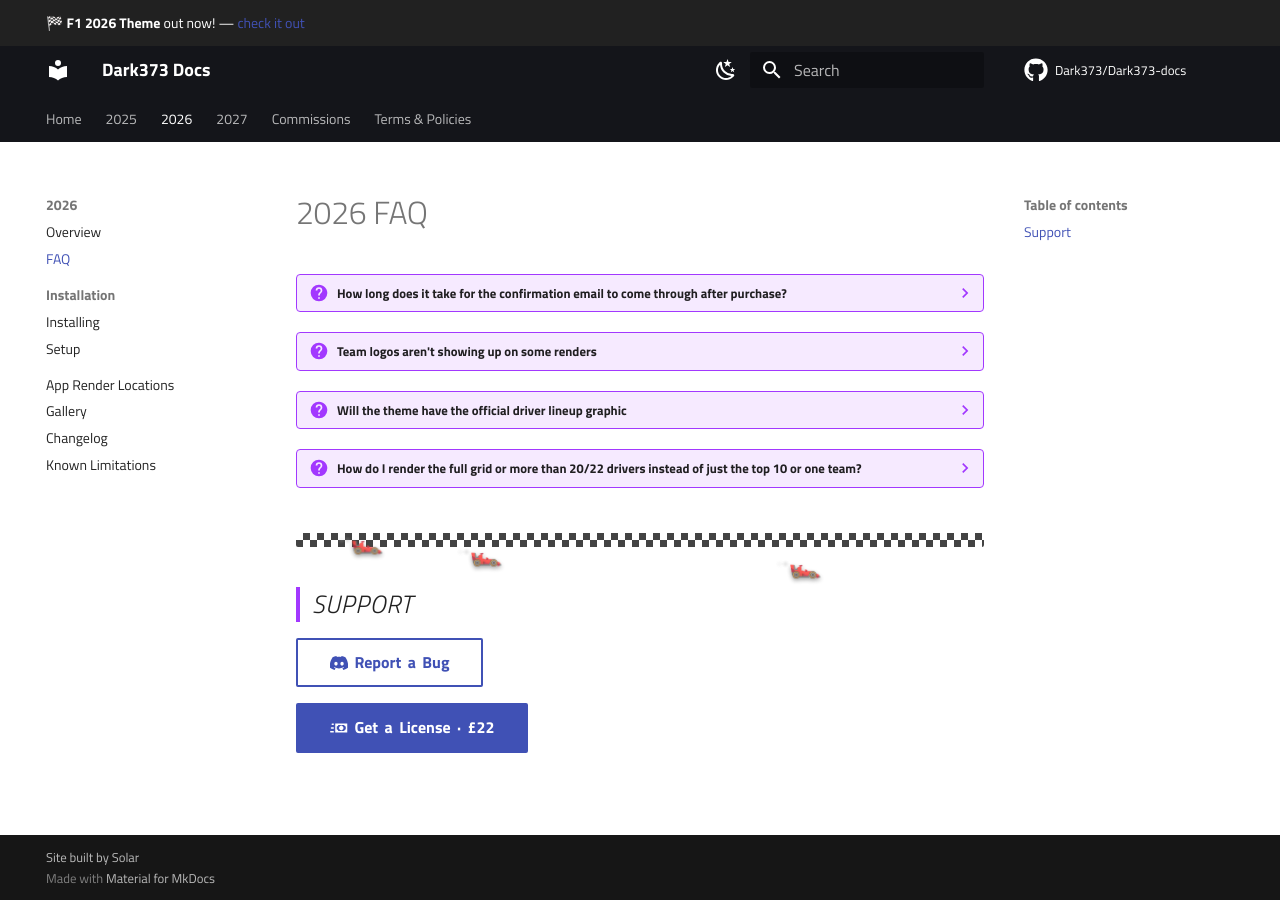
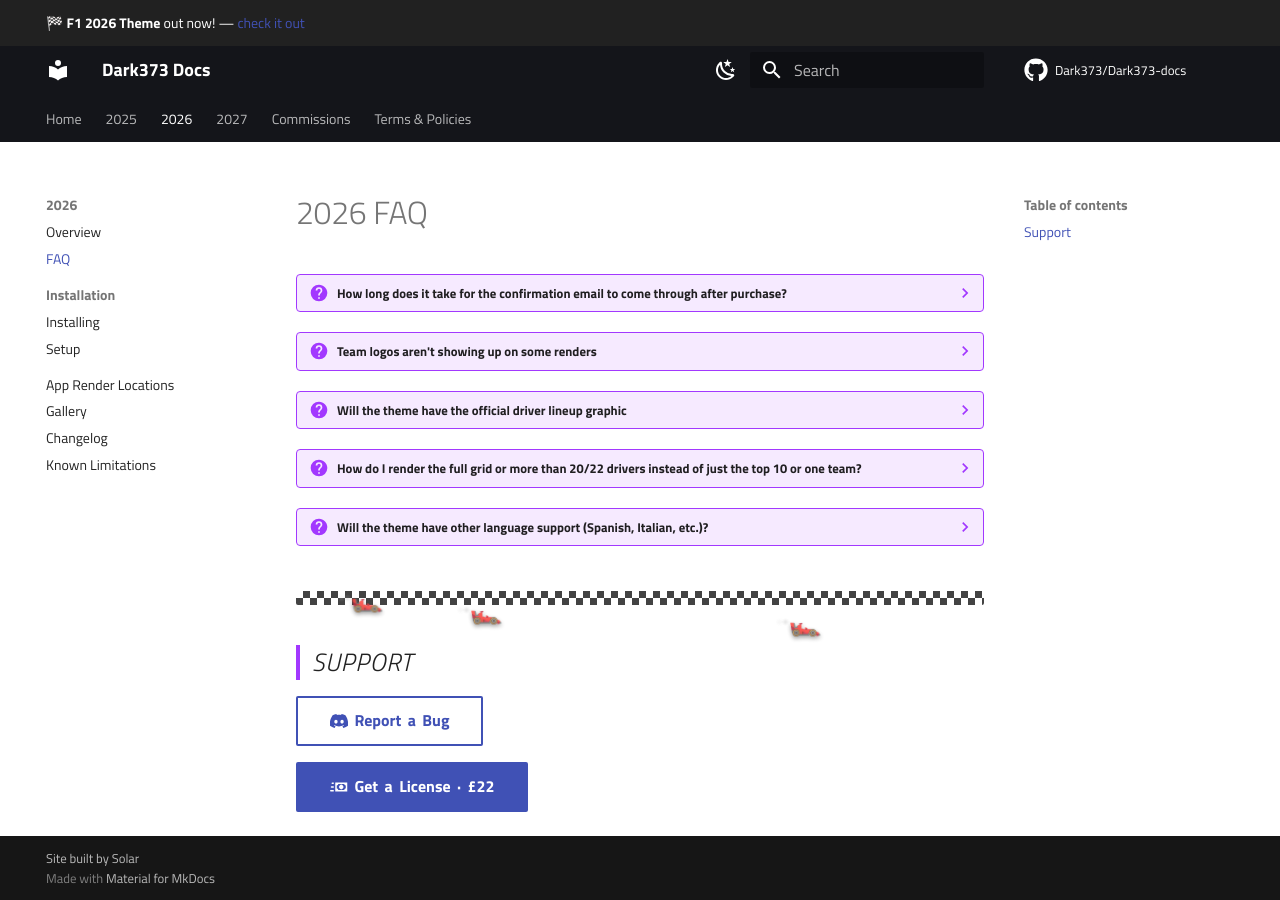
Before and after one commit to Dark373/Dark373-docs, an MkDocs documentation site: the page built from docs/f1-2026-theme/faq.md, in a window 1280 px wide. Built offline with MkDocs 1.6.1 and Material for MkDocs 9.7.7, drawn with Linux system fonts in a browser that asks for light colours; comment, search, counter and statistics services are not loaded.

Commit message:
Add FAQ entry for language/localisation support, link to Setup page

```diff
--- a/docs/f1-2026-theme/faq.md
+++ b/docs/f1-2026-theme/faq.md
@@ -26,6 +26,13 @@
 
     ![RLT season options, Standings & Statistics tab](faq-images/season-options-standings.png){: width=1165 height=917 loading=lazy }
 
+??? question "Will the theme have other language support (Spanish, Italian, etc.)?"
+    Not out of the box, but you can build your own — see
+    [Localisation](theme-options.md#localisation) on the Setup page.
+    Localisation files are just JSON, so once translated they can be
+    shared with the community, and I'll gladly link to any that get
+    made.
+
 <div class="checker-divider"></div>
 
 ## Support {: .f1-heading }
--- a/docs/f1-2026-theme/theme-options.md
+++ b/docs/f1-2026-theme/theme-options.md
@@ -296,6 +296,8 @@ whichever source a given layout draws from.
     3. `RenderIf: "{Item.Driver.IsDisplayNameMultiPart}"`: present on
        every second-name-line style, controls whether the line shows
        at all
+
+<a id="localisation"></a>
 
 ??? note "Localisation"
     **Quick word edits**
```
